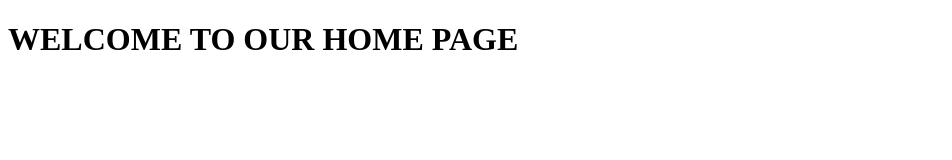
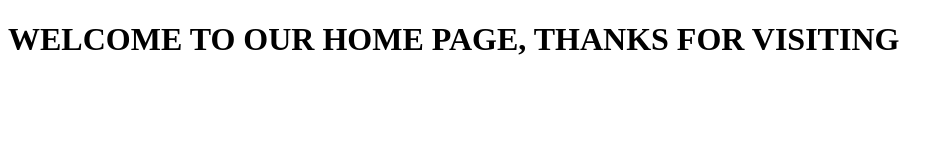
Before and after one commit to Gihozo23/Gym-Git-Exercise-Solutions, a plain HTML site: page home.html in a window 1280 px wide. Shown: the whole page, without its empty margins (0-952 px from the left). Drawn offline with Linux system fonts and the light colour scheme.

Commit message:
updated the home page

```diff
--- a/home.html
+++ b/home.html
@@ -8,7 +8,7 @@
 <body>
     <div>
         <h1>
-            WELCOME TO OUR HOME PAGE
+            WELCOME TO OUR HOME PAGE, THANKS FOR VISITING
         </h1>
     </div>
 </body>
```
